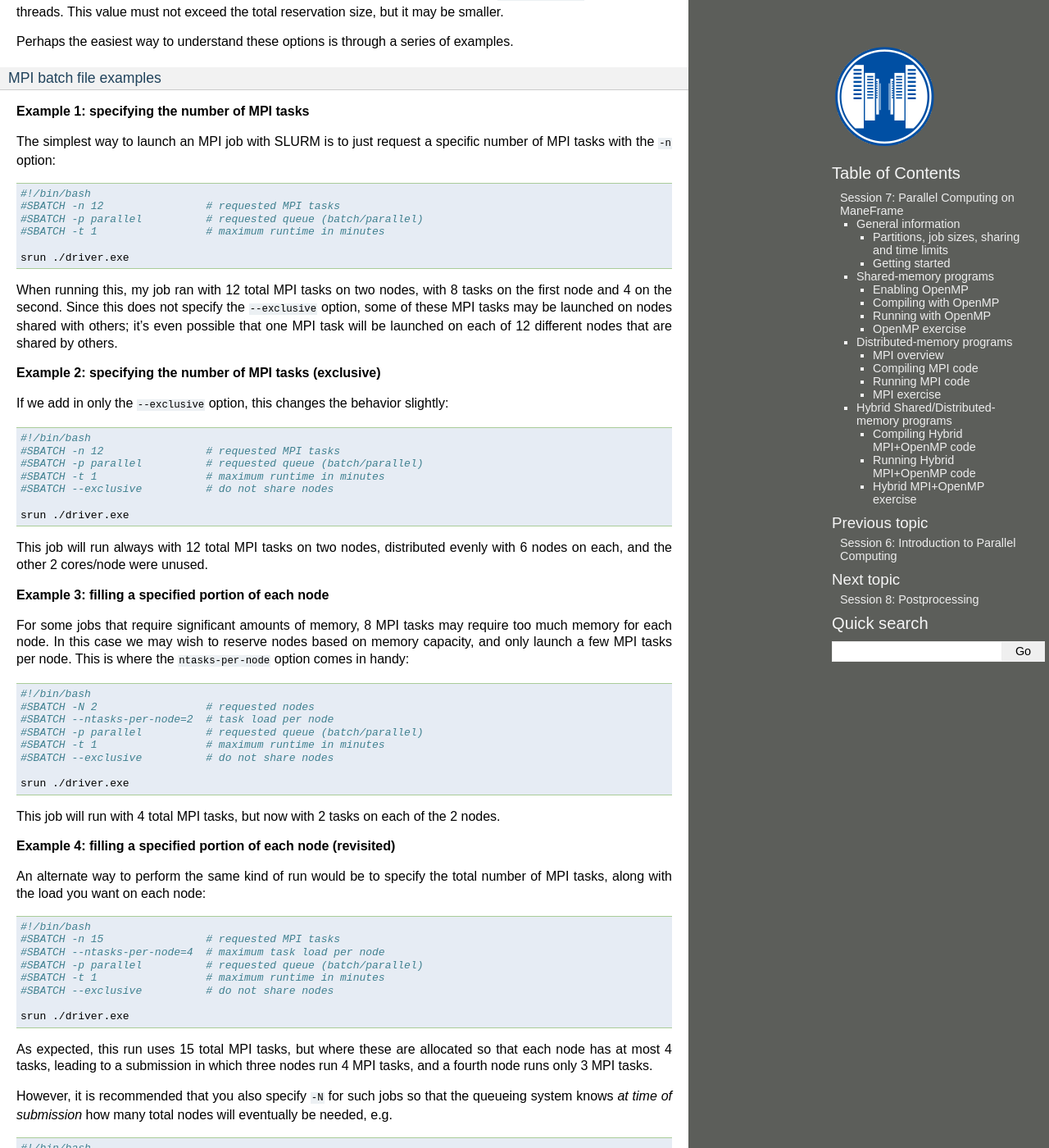
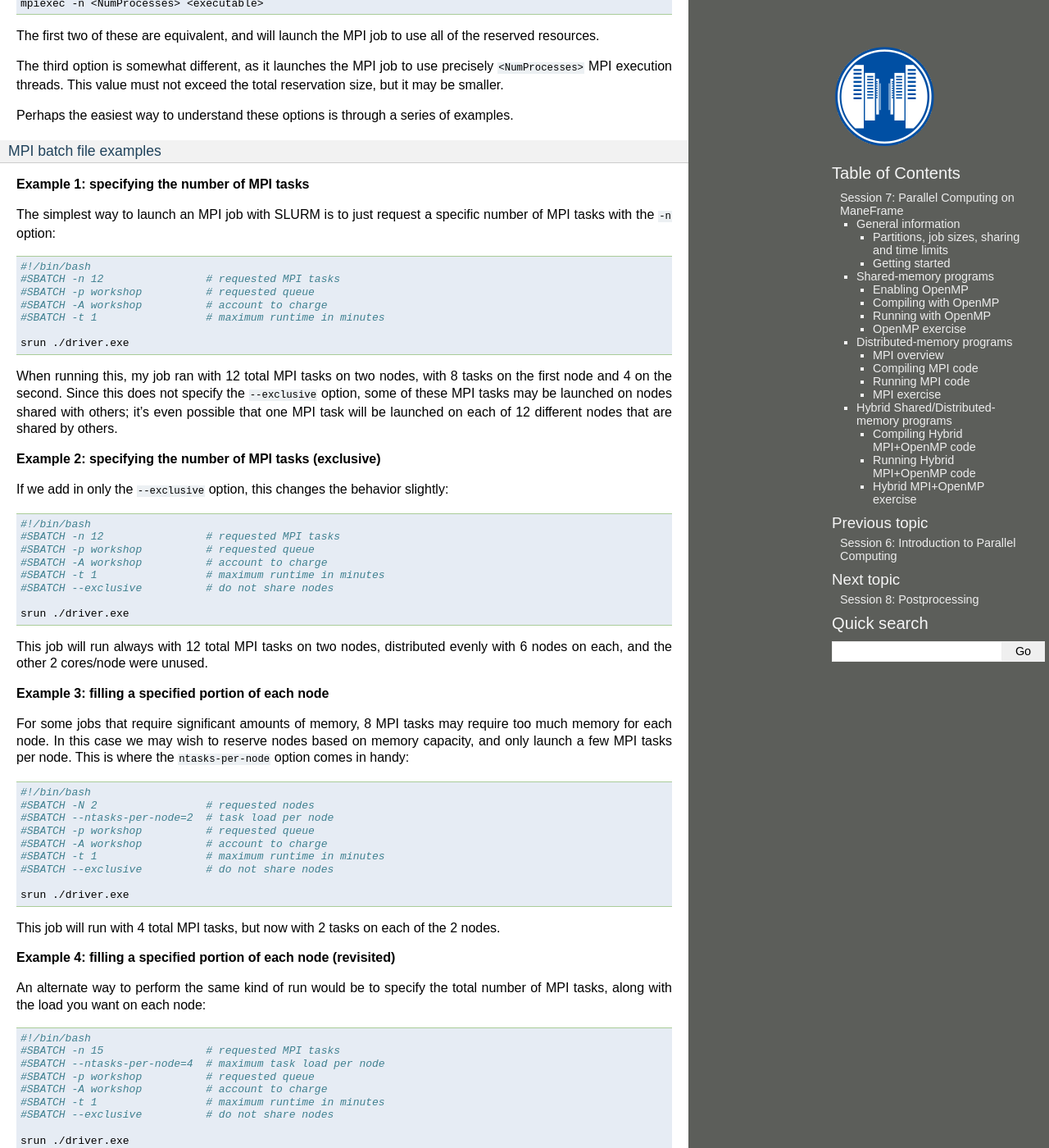
Before and after one commit to drreynolds/smuhpc-workshop, a Sphinx documentation site: the page built from source/session_7.rst, in a window 1280 px wide and 1400 px high, scrolled down 8561 px. Shown: the whole window at 82% size. Built offline with Sphinx 7.4.7, drawn with Linux system fonts in a browser that asks for light colours; comment, search, counter and statistics services are not loaded; some of the changed text lies outside the part shown.

Commit message:
minor updates

```diff
--- a/source/session_7.rst
+++ b/source/session_7.rst
@@ -43,6 +43,10 @@ There are currently three partitions/queues on ManeFrame:
 * **parallel** (all remaining nodes, ~1000): Intended for all "normal"
   processing.
 
+
+.. note:: During the workshop itself, there is also a **workshop**
+	  queue for use by workshop participants.  Submissions to all
+	  othe queues are blocked.
 
 Although acquired by a small group of SMU faculty, ManeFrame is a
 *shared* resource for all SMU researchers (not your personal/group
@@ -295,7 +299,8 @@ Create a batch job submission file:
    #!/bin/bash
    #SBATCH -J test1          # job name
    #SBATCH -o test1.txt      # output/error file name
-   #SBATCH -p parallel       # requested queue
+   #SBATCH -p workshop       # requested queue
+   #SBATCH -A workshop       # account to charge
    #SBATCH --exclusive       # do not share the compute node
    #SBATCH -t 1              # maximum runtime in minutes
 
@@ -334,7 +339,7 @@ enabled.
 
 Create a single SLURM submission script that will run the program
 ``driver.exe`` using 1, 2, 3, ..., 12 OpenMP threads on ManeFrame's
-*parallel* partition.  Recall from session 5 that you may embed
+*workshop* partition.  Recall from session 5 that you may embed
 multiple commands within your job submission script.
 
 Launch this job, and when it has completed, determine the *parallel
@@ -557,13 +562,13 @@ On ManeFrame, we should only run interactive MPI jobs by requesting
 them through the batch system.  This may be accomplished with the
 ``srun`` command.  Recall the two :ref:`srun options <srun_options>`,
 ``-N`` and ``-n``, that request a specified number of nodes and
-tasks.  To request an interactive session on an entire *parallel* node
+tasks.  To request an interactive session on an entire *workshop* node
 (with up to 8 tasks on that node), for a maximum of 10 minutes, issue
 the command:
 
 .. code-block:: bash
 
-   $ srun -I -N1 -n8 -t 10 -p parallel --x11=first --pty $SHELL
+   $ srun -I -N1 -n8 -t 10 -p workshop -A workshop --x11=first --pty $SHELL
 
 .. note:: even though ManeFrame has a special *interactive* partition,
 	  it is not recommended that you use that partition for
@@ -725,7 +730,8 @@ specific number of MPI tasks with the ``-n`` option:
 
    #!/bin/bash
    #SBATCH -n 12                # requested MPI tasks
-   #SBATCH -p parallel          # requested queue (batch/parallel)
+   #SBATCH -p workshop          # requested queue
+   #SBATCH -A workshop          # account to charge
    #SBATCH -t 1                 # maximum runtime in minutes
 
    srun ./driver.exe
@@ -747,7 +753,8 @@ behavior slightly:
 
    #!/bin/bash
    #SBATCH -n 12                # requested MPI tasks
-   #SBATCH -p parallel          # requested queue (batch/parallel)
+   #SBATCH -p workshop          # requested queue
+   #SBATCH -A workshop          # account to charge
    #SBATCH -t 1                 # maximum runtime in minutes
    #SBATCH --exclusive          # do not share nodes
 
@@ -771,7 +778,8 @@ option comes in handy:
    #!/bin/bash
    #SBATCH -N 2                 # requested nodes
    #SBATCH --ntasks-per-node=2  # task load per node
-   #SBATCH -p parallel          # requested queue (batch/parallel)
+   #SBATCH -p workshop          # requested queue
+   #SBATCH -A workshop          # account to charge
    #SBATCH -t 1                 # maximum runtime in minutes
    #SBATCH --exclusive          # do not share nodes
 
@@ -792,7 +800,8 @@ the total number of MPI tasks, along with the load you want on each node:
    #!/bin/bash
    #SBATCH -n 15                # requested MPI tasks
    #SBATCH --ntasks-per-node=4  # maximum task load per node
-   #SBATCH -p parallel          # requested queue (batch/parallel)
+   #SBATCH -p workshop          # requested queue
+   #SBATCH -A workshop          # account to charge
    #SBATCH -t 1                 # maximum runtime in minutes
    #SBATCH --exclusive          # do not share nodes
 
@@ -813,7 +822,8 @@ total nodes will eventually be needed, e.g.
    #SBATCH -N 4                 # requested nodes
    #SBATCH -n 15                # requested MPI tasks
    #SBATCH --ntasks-per-node=4  # maximum task load per node
-   #SBATCH -p parallel          # requested queue (batch/parallel)
+   #SBATCH -p workshop          # requested queue
+   #SBATCH -A workshop          # account to charge
    #SBATCH -t 1                 # maximum runtime in minutes
    #SBATCH --exclusive          # do not share nodes
 
@@ -921,7 +931,8 @@ can use the following submission script:
    #SBATCH -N 4                 # requested nodes
    #SBATCH --ntasks-per-node=1  # one MPI task per node
    #SBATCH --exclusive          # do not share nodes
-   #SBATCH -p parallel          # requested queue (batch/parallel)
+   #SBATCH -p workshop          # requested queue
+   #SBATCH -A workshop          # account to charge
    #SBATCH -t 1                 # maximum runtime in minutes
 
    export OMP_NUM_THREADS=8
```
Also changed, not shown: other parts of source/session_7.rst (+1 -1 lines), source/session_5.rst (+12 -5 lines).
